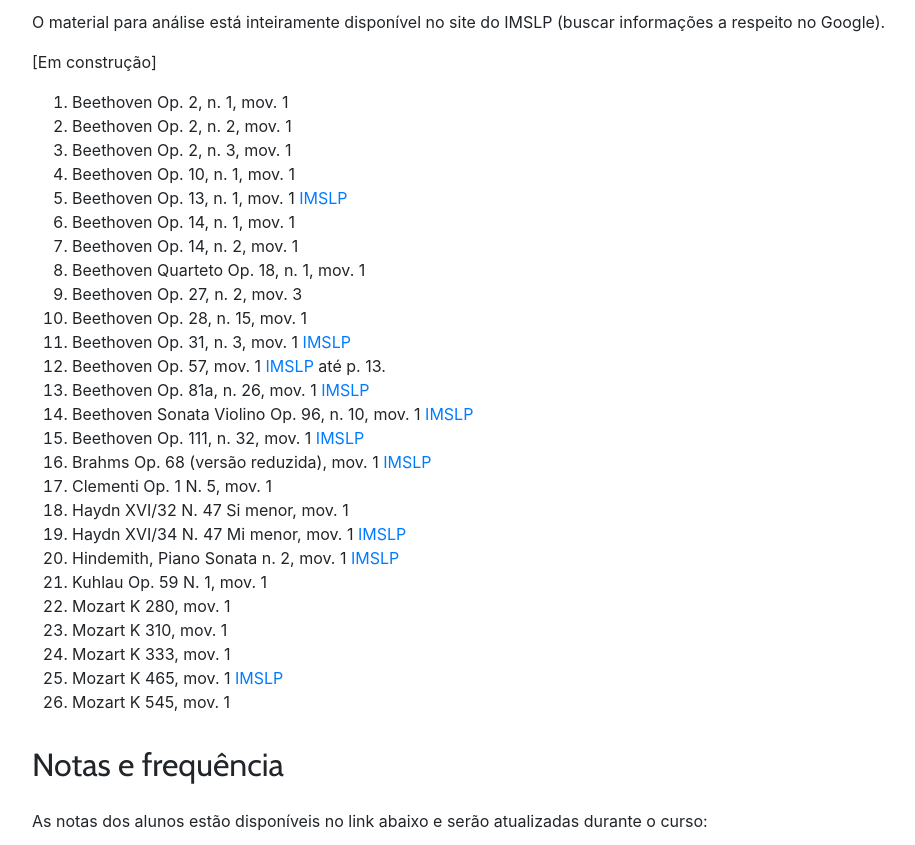
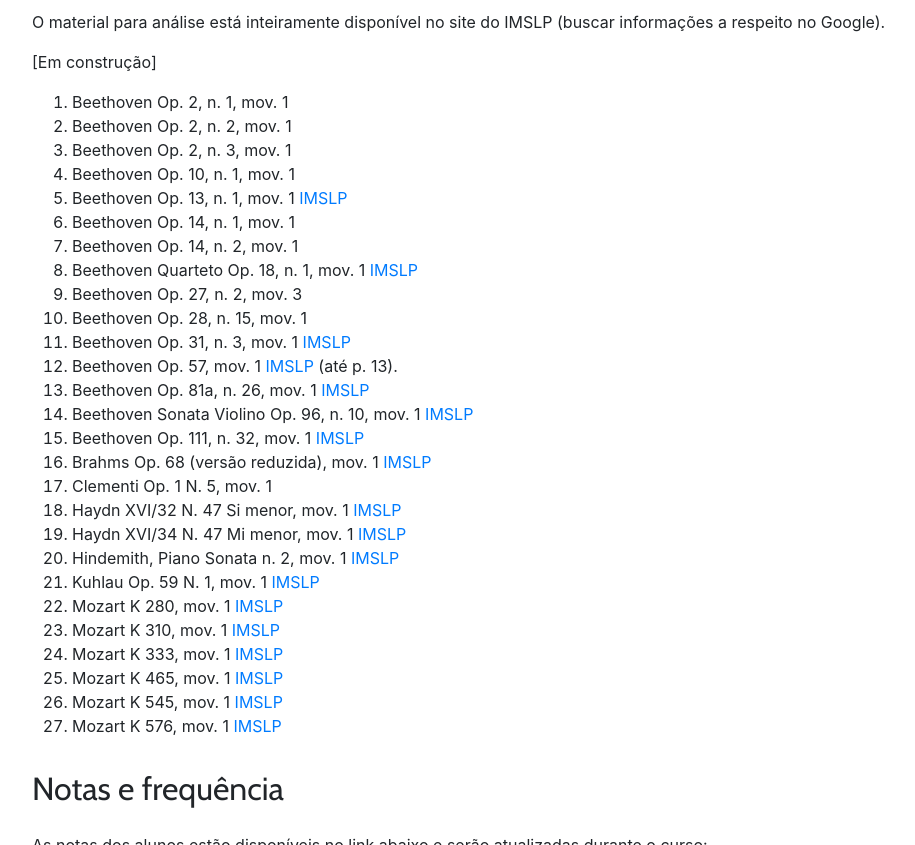
Before and after one commit to kroger/genosmus, a Jekyll site: the page built from _marcos/musa72.md, in a window 1280 px wide and 900 px high, scrolled down 2188 px, cut to the strip 0-845 px from the top of the window. Shown: the whole strip, without its empty margins (68-983 px from the left). Built offline with Jekyll 4.4.1, drawn with Linux system fonts in a browser that asks for light colours; the table of contents is made by our own code.

Commit message:
Links IMSLP para material de análise

```diff
--- a/_marcos/musa72.md
+++ b/_marcos/musa72.md
@@ -98,25 +98,27 @@
   1. Beethoven Op. 13, n. 1, mov. 1 [IMSLP](http://ks4.imslp.info/files/imglnks/usimg/e/ee/IMSLP243128-PMLP01410-Beethoven,_Ludwig_van-Werke_Breitkopf_Kalmus_Band_20_B131_Op_13_scan.pdf)
   1. Beethoven Op. 14, n. 1, mov. 1
   1. Beethoven Op. 14, n. 2, mov. 1
-  1. Beethoven Quarteto Op. 18, n. 1, mov. 1
+  1. Beethoven Quarteto Op. 18, n. 1, mov. 1 [IMSLP](http://ks.imslp.net/files/imglnks/usimg/7/7f/IMSLP04755-Beethoven_-_String_Quartet_No.1_Dover.pdf)
   1. Beethoven Op. 27, n. 2, mov. 3
   1. Beethoven Op. 28, n. 15, mov. 1
   1. Beethoven Op. 31, n. 3, mov. 1 [IMSLP](http://ks.imslp.net/files/imglnks/usimg/6/6f/IMSLP51740-PMLP01469-Beethoven_Werke_Breitkopf_Serie_16_No_141_Op_31_No_3.pdf)
-  1. Beethoven Op. 57, mov. 1 [IMSLP](http://ks.imslp.net/files/imglnks/usimg/0/01/IMSLP51795-PMLP01480-Beethoven_Werke_Breitkopf_Serie_16_No_146_Op_57.pdf) até p. 13.
+  1. Beethoven Op. 57, mov. 1 [IMSLP](http://ks.imslp.net/files/imglnks/usimg/0/01/IMSLP51795-PMLP01480-Beethoven_Werke_Breitkopf_Serie_16_No_146_Op_57.pdf) (até p. 13).
   1. Beethoven Op. 81a, n. 26, mov. 1 [IMSLP](http://ks4.imslp.info/files/imglnks/usimg/b/b9/IMSLP51798-PMLP01483-Beethoven_Werke_Breitkopf_Serie_16_No_149_Op_81a.pdf)
   1. Beethoven Sonata Violino Op. 96, n. 10, mov. 1 [IMSLP](http://ks4.imslp.info/files/imglnks/usimg/a/a8/IMSLP52024-PMLP10444-Beethoven_Werke_Breitkopf_Serie_12_No_101_Op_96.pdf)
   1. Beethoven Op. 111, n. 32, mov. 1 [IMSLP](http://ks.imslp.net/files/imglnks/usimg/7/7e/IMSLP51811-PMLP01489-Beethoven_Werke_Breitkopf_Serie_16_No_155_Op_111.pdf)
   1. Brahms Op. 68 (versão reduzida), mov. 1 [IMSLP](http://ks.imslp.net/files/imglnks/usimg/7/72/IMSLP12057-Brahms-Singer_-_Symphony_No.1.pdf)
   1. Clementi Op. 1 N. 5, mov. 1
-  1. Haydn XVI/32 N. 47 Si menor, mov. 1
+  1. Haydn XVI/32 N. 47 Si menor, mov. 1 [IMSLP](http://ks.imslp.net/files/imglnks/usimg/1/12/IMSLP00148-Haydn_-_Piano_Sonata_No_32_in_b.pdf)
   1. Haydn XVI/34 N. 47 Mi menor, mov. 1 [IMSLP](http://ks4.imslp.info/files/imglnks/usimg/e/ef/IMSLP00150-Haydn_-_Piano_Sonata_No_34_in_e.pdf)
   1. Hindemith, Piano Sonata n. 2, mov. 1 [IMSLP](http://petruccilibrary.ca/files/imglnks/caimg/2/28/IMSLP422919-PMLP501630-hindemithpianosonatano.2score(FE).pdf)
-  1. Kuhlau Op. 59 N. 1, mov. 1
-  1. Mozart K 280, mov. 1
-  1. Mozart K 310, mov. 1
-  1. Mozart K 333, mov. 1
+  1. Kuhlau Op. 59 N. 1, mov. 1 [IMSLP](http://ks4.imslp.info/files/imglnks/usimg/9/97/IMSLP481807-PMLP780856-kuhlausonatinasforthepianovol.IOp.59No.1.pdf)
+  1. Mozart K 280, mov. 1 [IMSLP](http://ks.imslp.net/files/imglnks/usimg/6/6f/IMSLP56311-PMLP01832-Mozart_Werke_Breitkopf_Serie_20_KV280.pdf)
+  1. Mozart K 310, mov. 1 [IMSLP](http://ks4.imslp.info/files/imglnks/usimg/b/be/IMSLP56317-PMLP01843-Mozart_Werke_Breitkopf_Serie_20_KV310.pdf)
+  1. Mozart K 333, mov. 1 [IMSLP](http://ks4.imslp.info/files/imglnks/usimg/a/a0/IMSLP56440-PMLP01849-Mozart_Werke_Breitkopf_Serie_20_KV333.pdf)
   1. Mozart K 465, mov. 1 [IMSLP](http://ks4.imslp.info/files/imglnks/usimg/8/82/IMSLP01799-Mozart_-_String_Quartet_No.19_Score.pdf)
-  2. Mozart K 545, mov. 1
+  1. Mozart K 545, mov. 1 [IMSLP](http://ks4.imslp.info/files/imglnks/usimg/a/a9/IMSLP56442-PMLP01855-Mozart_Werke_Breitkopf_Serie_20_KV545.pdf)
+  1. Mozart K 576, mov. 1 [IMSLP](http://ks4.imslp.info/files/imglnks/usimg/e/e8/IMSLP56445-PMLP01859-Mozart_Werke_Breitkopf_Serie_20_KV576.pdf)
+
 
 ## Notas e frequência
 
```
